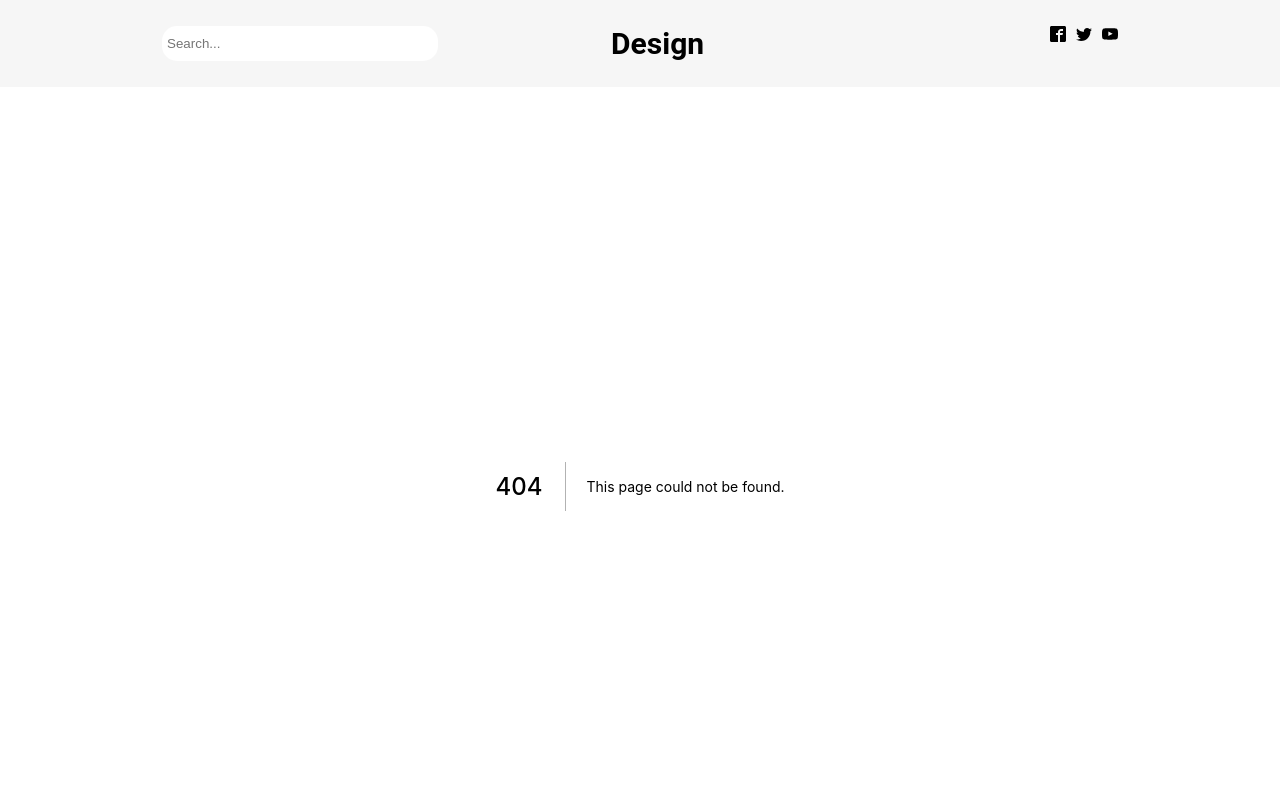
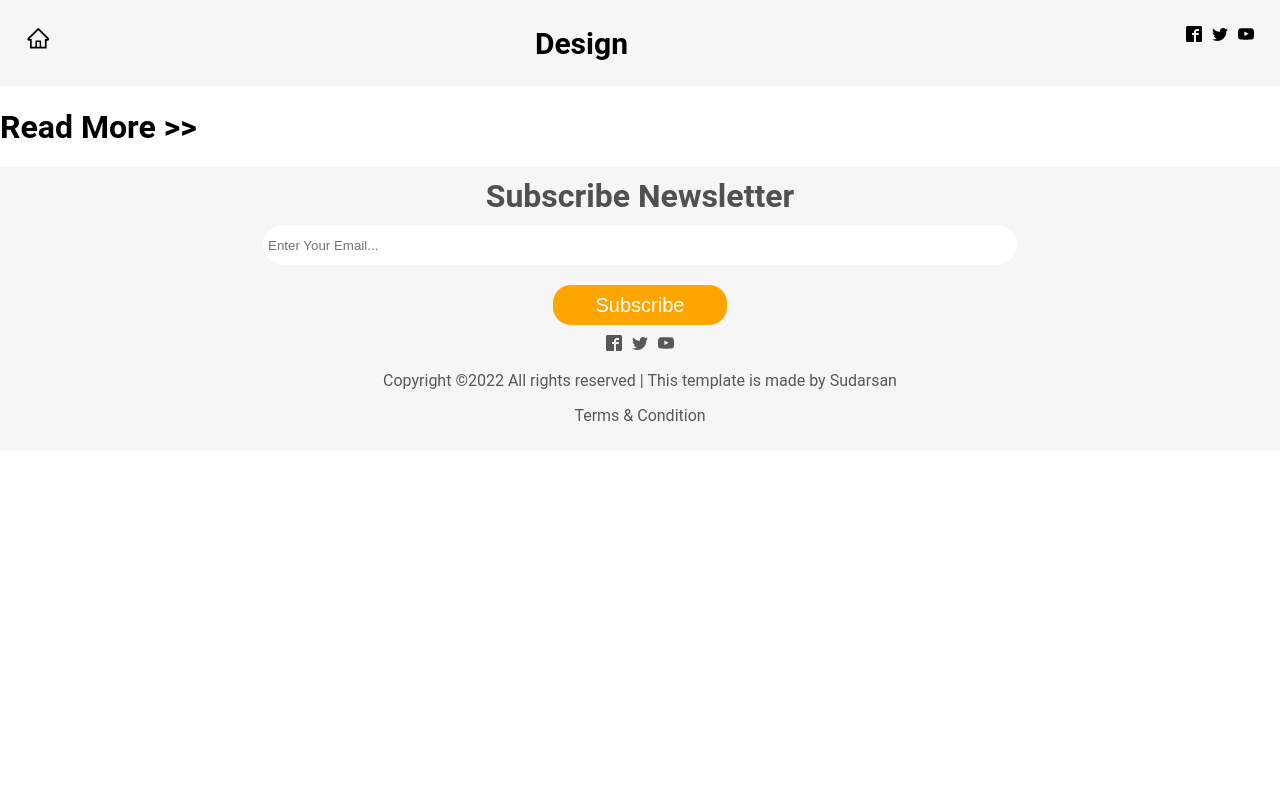
Before and after one commit to Sudarsan002/Blog, a Next.js app: page /Dummy in a window 1280 px wide. Before the commit this address had no page. Shown: the top 800 px of the page. Built offline with nearby package versions, Linux system fonts and the light colour scheme; a small style sheet from the web is missing.

Commit message:
corrections in button

```diff
--- a/package.json
+++ b/package.json
@@ -22,6 +22,7 @@
     "react-router-dom": "^6.4.0",
     "react-strap": "^0.0.1",
     "reactstrap": "^9.1.4",
+    "read-more-react": "^1.0.10",
     "styled-components": "^5.3.5",
     "swiper": "^8.4.2"
   },
--- /dev/null
+++ b/pages/Dummy.js
@@ -0,0 +1,35 @@
+import React,{useState} from 'react';
+
+function App() {
+  const [readMore,setReadMore]=useState(false);
+
+
+  <p>You've long been told to "Do what you love." Sounds simple, but the
+          real challenge is how to do this in a world not set up to help you.
+          Most of us actually don't know the real truth of what we love—what
+          engages us and makes us thrive—and our workplaces, jobs, schools, even
+          our parents, are focused instead on making us conform. Sadly, no
+          person or system is dedicated to discovering the crucial intersection
+          between what you love</p>
+
+  const extraContent=<div>
+
+
+      <p >
+        Lorem ipsum dolor sit amet consectetur adipisicing elit. Qui, consectetur neque ab
+        porro quasi culpa nulla rerum quis minus voluptatibus sed hic ad quo sint, libero
+        commodi officia aliquam! Maxime.
+
+
+      </p>
+  </div>
+  const linkName=readMore?'Read Less << ':'Read More >> '
+  return (
+    <div >
+      <a  onClick={()=>{setReadMore(!readMore)}}><h1>{linkName}</h1></a>
+      {readMore && extraContent}
+    </div>
+  );
+}
+
+export default App;
--- a/pages/LatestPosts/YouCan.js
+++ b/pages/LatestPosts/YouCan.js
@@ -1,6 +1,6 @@
 import React from "react";
 
-const Elusive = () => {
+const Youcan = () => {
   return (
     <section style={{ padding: "30px 50px 30px" }}>
       <div style={styles.main}>George Matthew Adams</div>
@@ -47,7 +47,7 @@ const Elusive = () => {
   );
 };
 
-export default Elusive;
+export default Youcan;
 
 const styles = {
   main: {
--- a/src/Components/Header.js
+++ b/src/Components/Header.js
@@ -1,15 +1,19 @@
 import React from "react";
 import { ImFacebook2, ImTwitter, ImYoutube } from "react-icons/im";
+import { AiOutlineHome } from "react-icons/ai";
+import Link from "next/link";
 
 export const Header = () => {
   return (
     <section style={styles.maincontainer}>
-      <div>
-        <input type="text" placeholder="Search..." style={styles.inputbox} />
-      </div>
-      <div style={styles.Design}>
-        <a> Design</a>
-      </div>
+      <Link href="/">
+        <AiOutlineHome style={{ color: "black", height: "0%", width: "2%" }} />
+      </Link>
+      {/* <input type="text" placeholder="Search..." style={styles.inputbox} /> */}
+
+      <Link href="/">
+        <a style={styles.Design}> Design</a>
+      </Link>
       <div>
         <a style={{ marginRight: "10px" }}>
           <ImFacebook2 />
@@ -19,10 +23,7 @@ export const Header = () => {
           <ImTwitter />
         </a>
 
-        <a
-          // href="https://www.youtube.com/watch?v=1T3GF6endl8"
-          style={{ marginLeft: "10px", color: "black" }}
-        >
+        <a style={{ marginLeft: "10px", color: "black" }}>
           <ImYoutube />
         </a>
       </div>
@@ -35,20 +36,22 @@ const styles = {
     backgroundColor: "#f6f6f6",
     padding: "2%",
     display: "flex",
-    justifyContent: "space-around ",
+    justifyContent: "space-between ",
   },
   inputbox: {
     borderRadius: "15px",
-    padding: "3%",
+    // padding: "3%",
     borderColor: "#f6f6f6",
     border: "#f6f6f6",
-    height: "25px",
-    width: "150%",
+    // height: "25px",
+    width: "15",
   },
   Design: {
     fontSize: "30px",
     fontFamily: "Roboto",
     marginRight: "6%",
     fontWeight: "700",
+    textDecoration: "none",
+    color: "black",
   },
 };
--- a/src/Components/Section1.js
+++ b/src/Components/Section1.js
@@ -228,6 +228,7 @@ const styles = {
     padding: "5%",
     display: "flex",
     flexDirection: "row",
+    marginLeft:"20%"
   },
   business: {
     color: "orange",
--- a/src/Components/Section2.js
+++ b/src/Components/Section2.js
@@ -100,7 +100,7 @@ export const Posts = (props) => {
         </Link>
         <div>
           <div style={{ padding: "5px" }}>
-            <Link href={"/"}>
+            <Link href={link}>
               <a style={styles.business}>
                 <i>{title}</i>
               </a>
@@ -108,7 +108,7 @@ export const Posts = (props) => {
           </div>
           <div style={{ display: "flex" }}>
             By:
-            <Link href={"/"}>
+            <Link href={link}>
               <a style={styles.author}>{author}</a>
             </Link>
           </div>
--- a/src/Components/SectionThird.js
+++ b/src/Components/SectionThird.js
@@ -10,31 +10,37 @@ import { Swiper, SwiperSlide } from "swiper/react";
 const SectionThird = () => {
   const arr = [
     {
+      link:"",
       title:"It Ends With Us: A Novel: Volume 1",
       url: "https://i.ibb.co/sww5XgP/it-ends.jpg",
       author:"Colleen Hoover"
     },
     {
+      link:"",
       title:"The Hobbit",
       url: "https://i.ibb.co/L0CMr8w/hobbit.jpg",
       author:"J. R. R. Tolkien"
     },
     {
+      link:"",
       title:" Charlotte's Web",
       url: "https://i.ibb.co/K2zWKJ8/charles.jpg",
       author:"E.B. White"
     },
     {
+      link:"",
       title:"It Starts With Us",
       url: "https://i.ibb.co/zZYjVZc/start.jpg",
       author:"Colleen Hoover"
     },
     {
+      link:"",
       title:"The Hidden Hindu",
       url: "https://i.ibb.co/tK4Fsc7/gindu.jpg",
       author:"Akshat Gupta"
     },
     {
+      link:"",
       title:"A Song of Ice and Fire : Fire and Blood ",
       url: "https://i.ibb.co/LnqzfG7/fire.jpg",
       author:"George R.R Martin"
```
Also changed, not shown: pages/LatestPosts/Love+work.js (+11 -13 lines), 1 other file (tests, documents, lock files or other folders).
